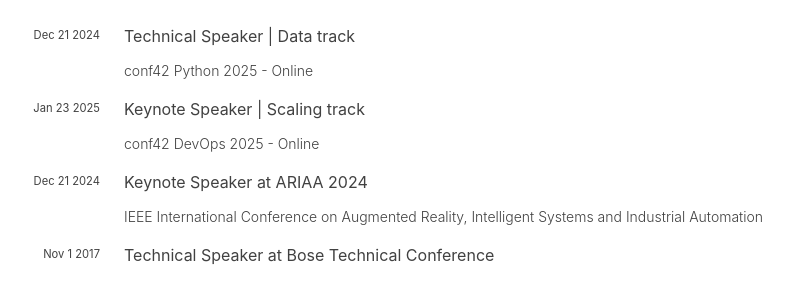
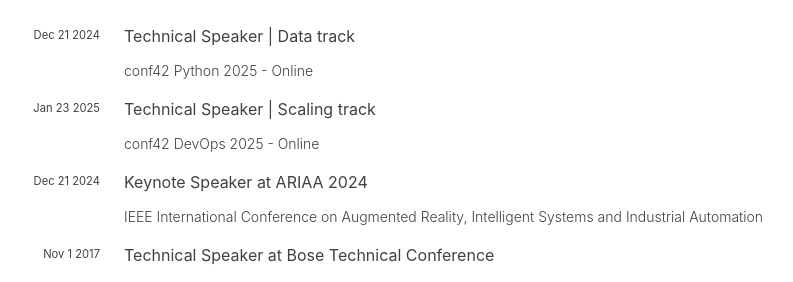
Before and after one commit to hariharanragothaman/hariharanragothaman.github.io, a Jekyll site: the page built from cv.md, in a window 1280 px wide and 900 px high, scrolled down 4248 px. Shown: the part 496-778 px from the top of the window, without its empty margins (208-1001 px from the left). Built offline with Jekyll 4.4.1, drawn with Linux system fonts in a browser that asks for light colours; nearby versions of some CDN libraries; some web fonts are replaced.

Commit message:
Polishes and Updates

```diff
--- a/_data/press.yaml
+++ b/_data/press.yaml
@@ -5,7 +5,7 @@
     - url: https://www.conf42.com/Python_2025_Hariharan_Ragothaman_cpp_python_workloads
       name: conf42 Python 2025 - Online
 
-- title: Keynote Speaker | Scaling track
+- title: Technical Speaker | Scaling track
   month: Jan 23
   year: 2025
   publisher:
```
